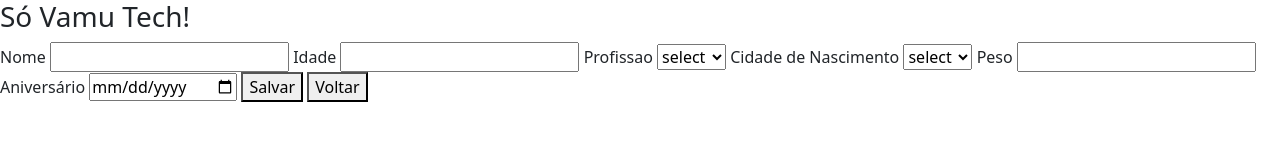
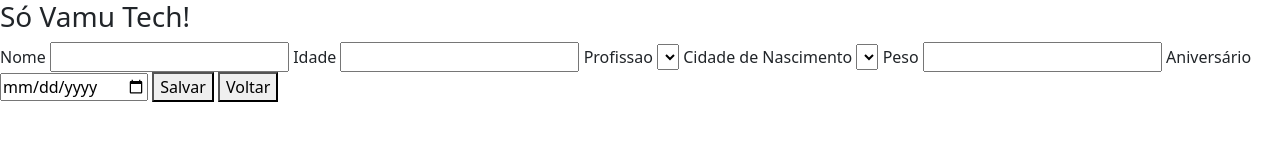
Before and after one commit to Ednavan/Plataforma_Cadastro_Informacoes, a website: page scripts/tela-editar/tela-editando-usuarios.html in a window 1280 px wide. Drawn offline with nearby package versions, Linux system fonts and the light colour scheme; no server answers.

```diff
--- a/scripts/tela-editar/tela-editando-usuarios.html
+++ b/scripts/tela-editar/tela-editando-usuarios.html
@@ -42,14 +42,12 @@
             <label for="inputIdade">Idade</label>
             <input id="inputIdade" name="inputIdade" type="text">
             <label for="selectProfissao">Profissao</label>
-            <select name="selectProfissao" SIZE=1>
-                <option value="">select</option>
-                <option value="">teste1</option>
+            <select   ng-options="listagemdepessoas for listagemdepessoas in definindoProfiss" ng-model="data.profissao">
+
             </select>
             <label for="selectCidadeNascimento">Cidade de Nascimento</label>
-            <select name="selectCidadeNascimento" SIZE=1>
-                <option value="">select</option>
-                <option value="">teste1</option>
+            <select   ng-options="listagemdecidades for listagemdecidades in megaCity" ng-model="data.nascimento">
+
             </select>
             <label  for="inputPeso">Peso</label>
             <input id="inputPeso"  name="inputPeso" type="text">
```
Also changed, not shown: db.json (+9 -1 lines), scripts/tela-cadastro/tela-cadastro-usuarios.html (+2 -2 lines), scripts/tela-inicial/tela-listagem-usuarios.html (+1 -1 lines).
